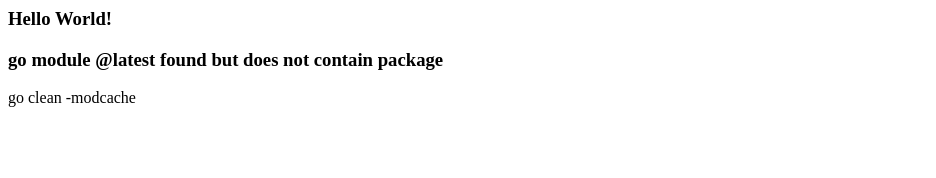
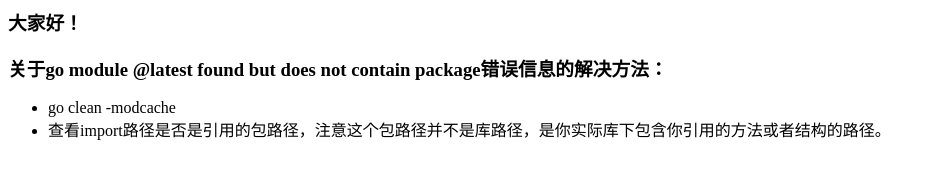
Before and after one commit to wangsying/wangsying.github.io, a plain HTML site: page index.html in a window 1280 px wide. Shown: the whole page, without its empty margins (0-936 px from the left). Drawn offline with Linux system fonts and the light colour scheme.

Commit message:
Update index.html

```diff
--- a/index.html
+++ b/index.html
@@ -1,4 +1,8 @@
-<h3>Hello World!</h3>
+<h3>大家好！</h3>
 
-<h3>go module @latest found but does not contain package</h3>
-<p>go clean -modcache</p>
+<h3>关于go module @latest found but does not contain package错误信息的解决方法：</h3>
+<p>
+  <ul>
+    <li>go clean -modcache</li>
+    <li>查看import路径是否是引用的包路径，注意这个包路径并不是库路径，是你实际库下包含你引用的方法或者结构的路径。</li>
+</p>
```
